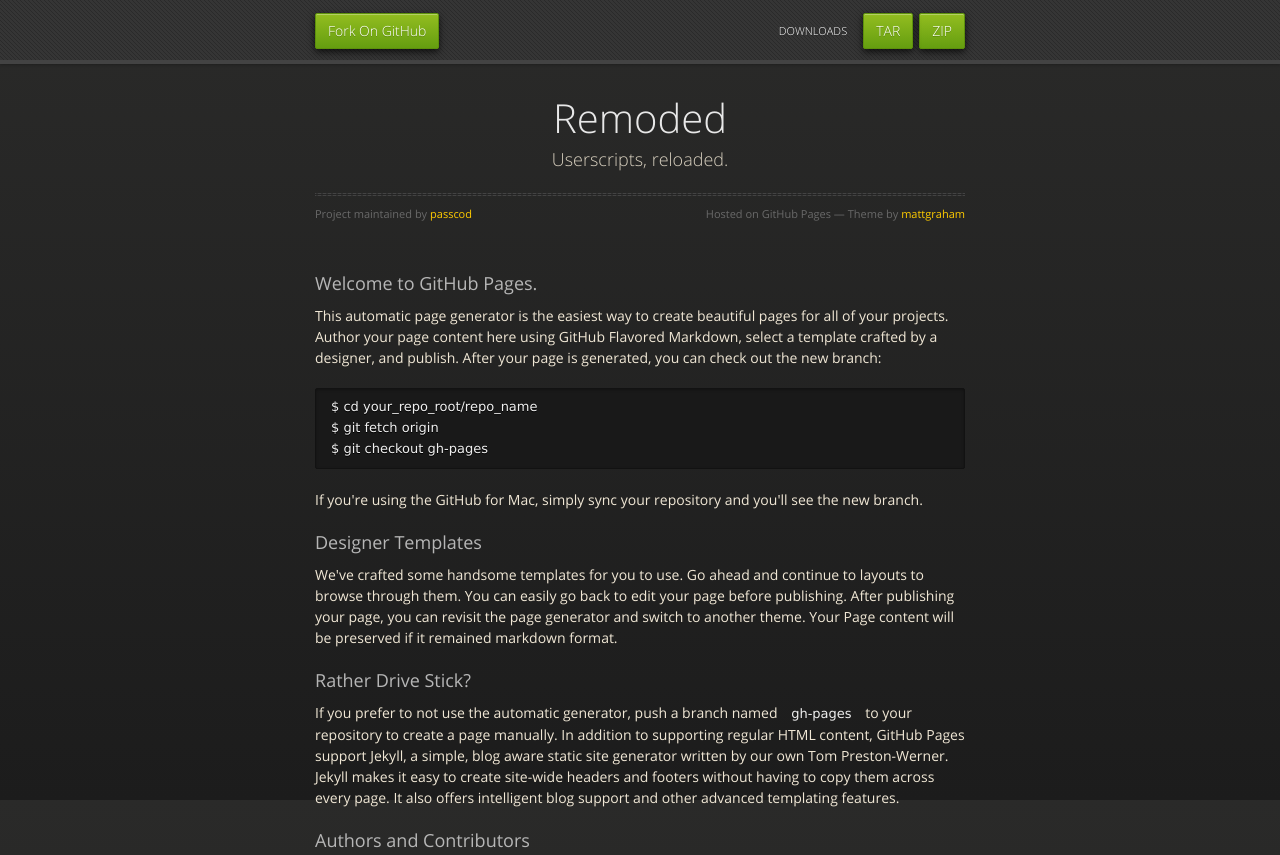
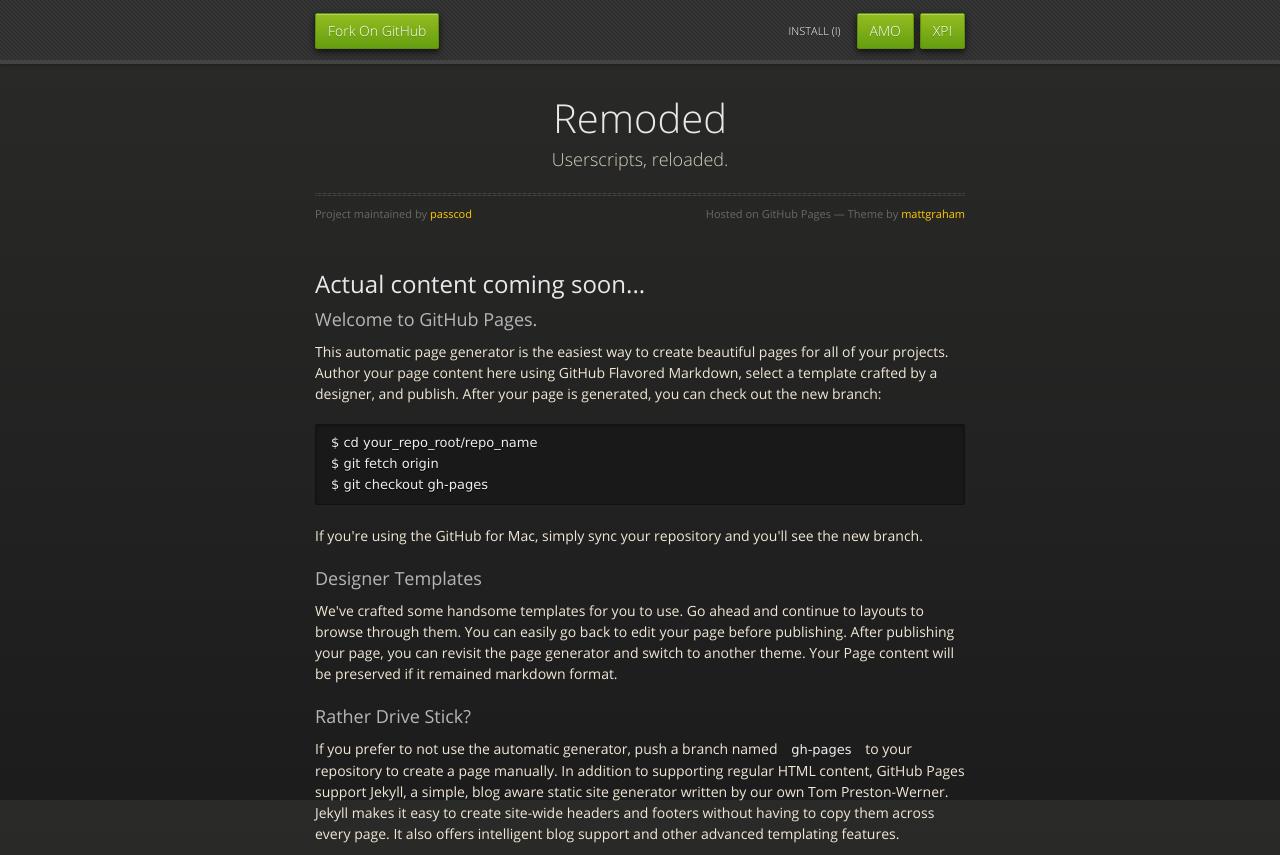
Before and after one commit to passcod/remoded, a plain HTML site: page index.html in a window 1280 px wide. Shown: the top 855 px of the page. Drawn offline with nearby package versions, Linux system fonts and the light colour scheme.

Commit message:
Change DL links to addon install links

```diff
--- a/index.html
+++ b/index.html
@@ -22,9 +22,9 @@
       <div id="header">
         <nav>
           <li class="fork"><a href="https://github.com/passcod/remoded">Fork On GitHub</a></li>
-          <li class="downloads"><a href="https://github.com/passcod/remoded/zipball/master">ZIP</a></li>
-          <li class="downloads"><a href="https://github.com/passcod/remoded/tarball/master">TAR</a></li>
-          <li class="title">DOWNLOADS</li>
+          <li class="downloads"><a href="#">XPI</a></li>
+          <li class="downloads"><a href="#">AMO</a></li>
+          <li class="title">INSTALL (I)</li>
         </nav>
       </div><!-- end header -->
 
@@ -38,6 +38,8 @@
           <span class="credits left">Project maintained by <a href="https://github.com/passcod">passcod</a></span>
           <span class="credits right">Hosted on GitHub Pages &mdash; Theme by <a href="http://twitter.com/#!/michigangraham">mattgraham</a></span>
         </div>
+
+        <h2>Actual content coming soon...</h2>
 
         <h3>Welcome to GitHub Pages.</h3>
 
```
